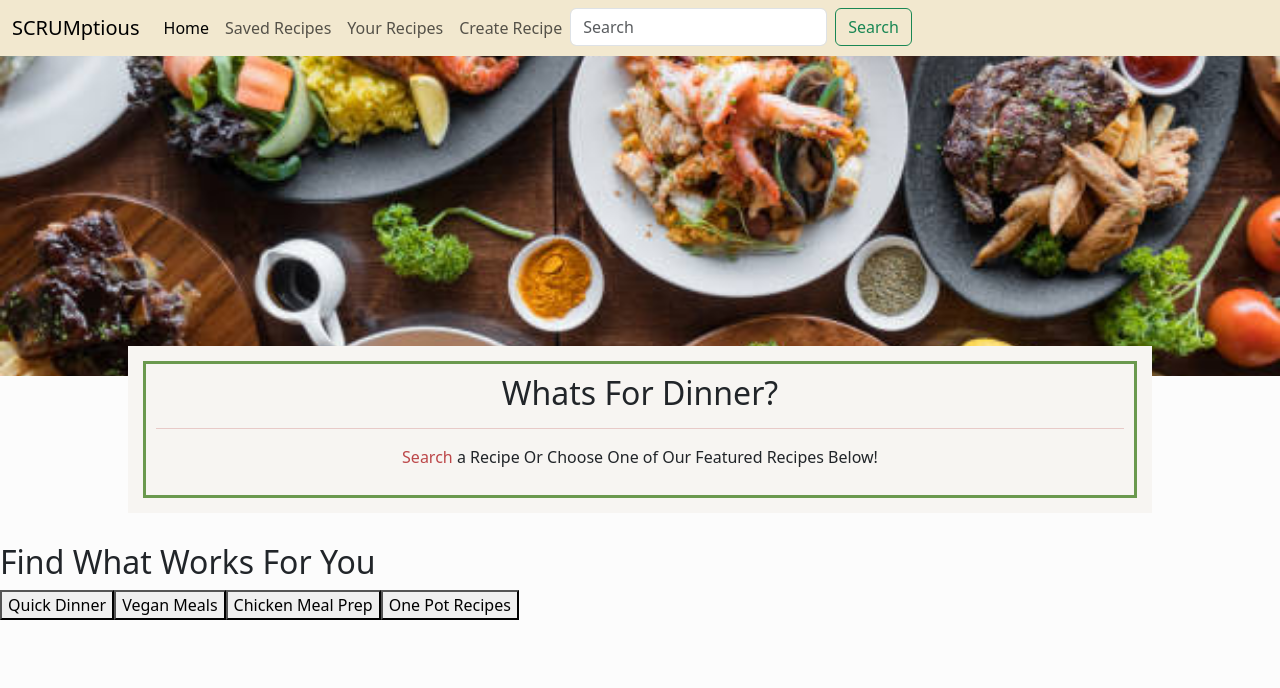
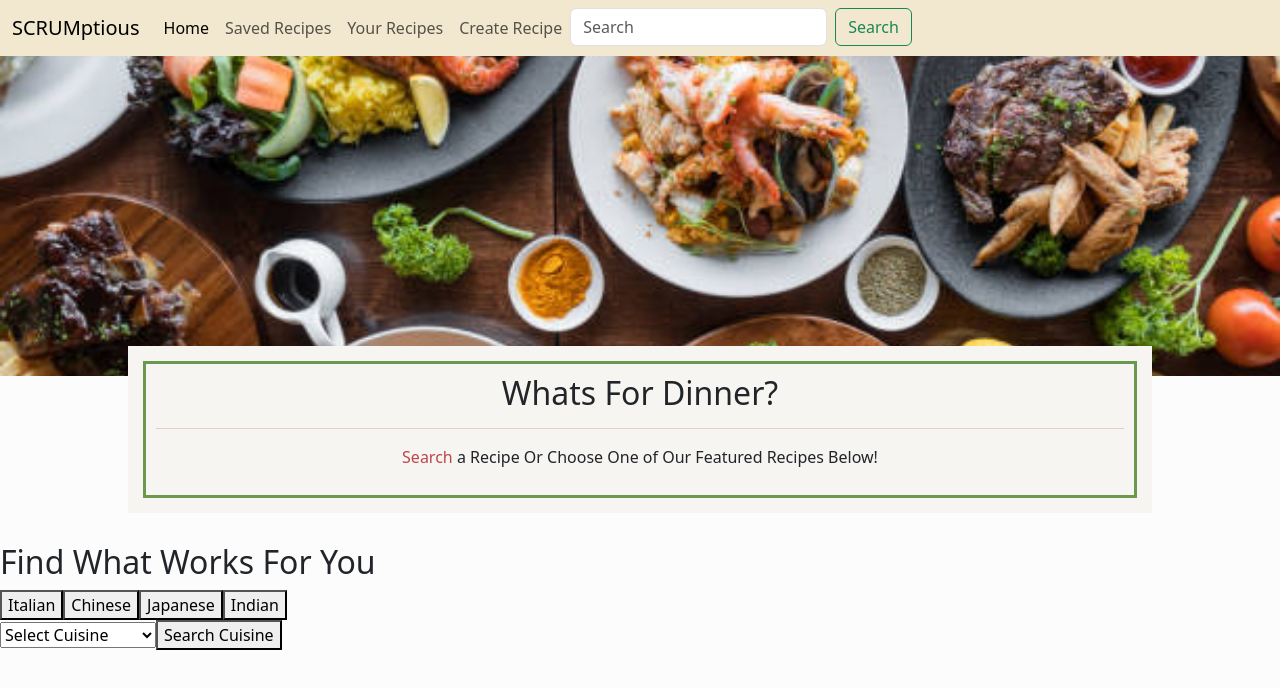
Before and after one commit to tannerstuhr/recipe-app, a React (Create React App) app: page / in a window 1280 px wide. Shown: the top 688 px of the page. Built offline with nearby package versions, Linux system fonts and the light colour scheme.

Commit message:
added the ability to search by cuisine

```diff
--- a/src/components/RecipeCategories.js
+++ b/src/components/RecipeCategories.js
@@ -1,14 +1,45 @@
+import React, { useState } from 'react';
+import { useNavigate } from 'react-router-dom';
+
 function RecipeCategories() {
-    const categories = ["Quick Dinner", "Vegan Meals", "Chicken Meal Prep", "One Pot Recipes"];
+  const navigate = useNavigate();
+  const popularCuisines = ["Italian", "Chinese", "Japanese", "Indian"];
+  const allCuisines = [
+    "African", "Asian", "American", "British", "Cajun", "Caribbean",
+    "Chinese", "Eastern European", "European", "French", "German",
+    "Greek", "Indian", "Irish", "Italian", "Japanese", "Jewish",
+    "Korean", "Latin American", "Mediterranean", "Mexican",
+    "Middle Eastern", "Nordic", "Southern", "Spanish", "Thai", "Vietnamese"
+  ];
+  const [selectedCuisine, setSelectedCuisine] = useState('');
+
+  const handleCuisineChange = (e) => {
+    setSelectedCuisine(e.target.value);
+  };
+
+  const handleCuisineSearch = (cuisine) => {
+    if (cuisine) {
+      navigate(`/search?cuisine=${encodeURIComponent(cuisine)}`);
+    }
+  };
 
   return (
     <div className="categories">
       <h2>Find What Works For You</h2>
       <div className="category-buttons">
-          {categories.map(category => (
-            <button key={category}>{category}</button>
+        {popularCuisines.map(cuisine => (
+          <button key={cuisine} onClick={() => handleCuisineSearch(cuisine)}>
+            {cuisine}
+          </button>
         ))}
       </div>
+      <select value={selectedCuisine} onChange={handleCuisineChange}>
+        <option value="">Select Cuisine</option>
+        {allCuisines.map(cuisine => (
+          <option key={cuisine} value={cuisine}>{cuisine}</option>
+        ))}
+      </select>
+      <button onClick={() => handleCuisineSearch(selectedCuisine)}>Search Cuisine</button>
     </div>
   );
 }
--- a/src/components/SavedRecipes.js
+++ b/src/components/SavedRecipes.js
@@ -1,5 +1,6 @@
 import React, { useState, useEffect } from 'react';
 import { Link } from 'react-router-dom';
+import "../css/SavedRecipes.css"
 
 function SavedRecipes() {
     const [savedRecipes, setSavedRecipes] = useState([]);
--- a/src/components/SearchResults.js
+++ b/src/components/SearchResults.js
@@ -1,16 +1,27 @@
 import React, { useState, useEffect } from 'react';
 import { useSearchParams, Link } from 'react-router-dom';
-import HeaderComponent from './HeaderComponent';
+
 function SearchResults() {
     const [searchParams] = useSearchParams();
     const query = searchParams.get('query');
+    const cuisine = searchParams.get('cuisine'); // Retrieve the cuisine parameter if it exists
     const [recipes, setRecipes] = useState([]);
 
     useEffect(() => {
+        // Determine the base URL based on the presence of 'query' or 'cuisine'
+        const baseUrl = `http://localhost:5000/api/search`;
+        let url = baseUrl;
         if (query) {
+            url += `?query=${encodeURIComponent(query)}`;
+        }
+        if (cuisine) {
+            url += `${query ? '&' : '?'}cuisine=${encodeURIComponent(cuisine)}`;
+        }
+
+        if (query || cuisine) {
             const fetchRecipes = async () => {
                 try {
-                    const response = await fetch(`http://localhost:5000/api/search?query=${encodeURIComponent(query)}`);
+                    const response = await fetch(url);
                     if (!response.ok) {
                         throw new Error(`HTTP error! status: ${response.status}`);
                     }
@@ -22,7 +33,7 @@
             };
             fetchRecipes();
         }
-    }, [query]); // Dependency on query ensures useEffect reruns when query changes
+    }, [query, cuisine]); // React to changes in either query or cuisine
 
     const saveRecipe = async (recipe) => {
         try {
@@ -53,9 +64,7 @@
                             <Link to={`/recipe/${recipe.id}`}>{recipe.title}</Link>
                         </h5>
                         <p className="card-text">{recipe.summary}</p>
-                        <button
-                        onClick={() => saveRecipe(recipe)}
-                        className="btn btn-outline-success">
+                        <button onClick={() => saveRecipe(recipe)} className="btn btn-outline-success">
                             Save Recipe
                         </button>
                     </div>
--- /dev/null
+++ b/src/css/SavedRecipes.css
@@ -0,0 +1,3 @@
+.saved-recipes-container{
+
+}
```
Also changed, not shown: 1 other file (tests, documents, lock files or other folders). Lines whose indentation alone changed are shown as unchanged.
